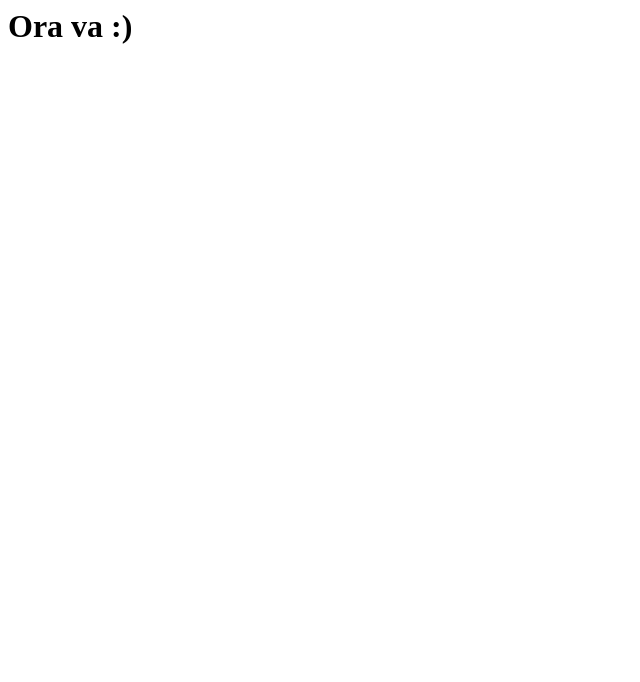
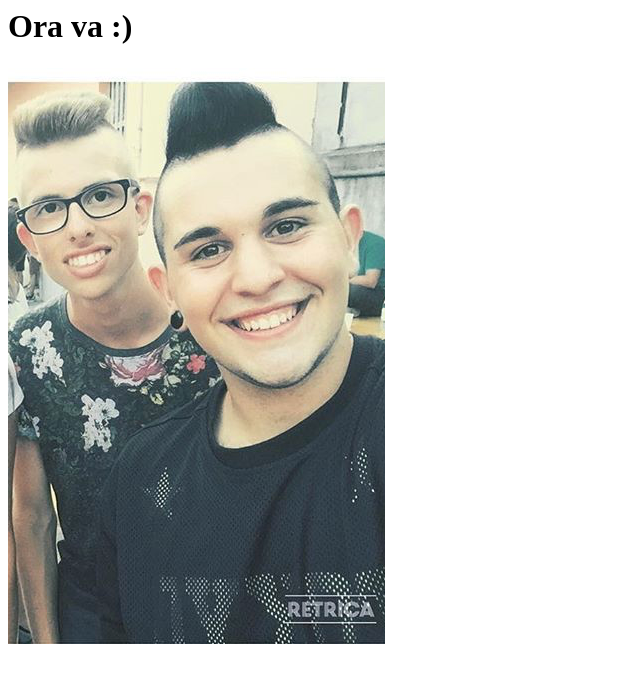
Before and after one commit to Feddouu/Feddouu.github.io, a plain HTML site: page index.html in a window 1280 px wide. Shown: the whole page, without its empty margins (0-640 px from the left). Drawn offline with Linux system fonts and the light colour scheme.

Commit message:
Update index.html

```diff
--- a/index.html
+++ b/index.html
@@ -1,4 +1,5 @@
 <html>
   <head><title></title></head>
   <body><h1>Ora va :)</h1></body>
+  <img src="fabioe_besa.png"></img>
 </html>
```
